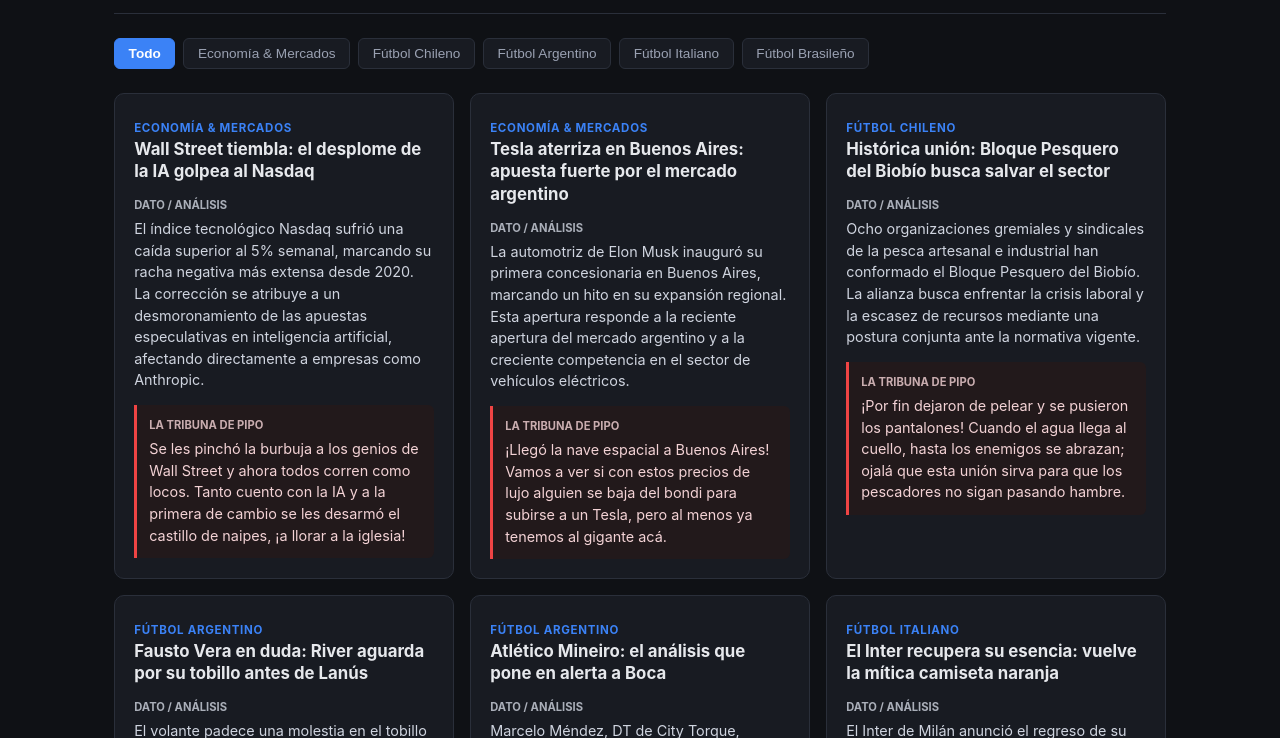
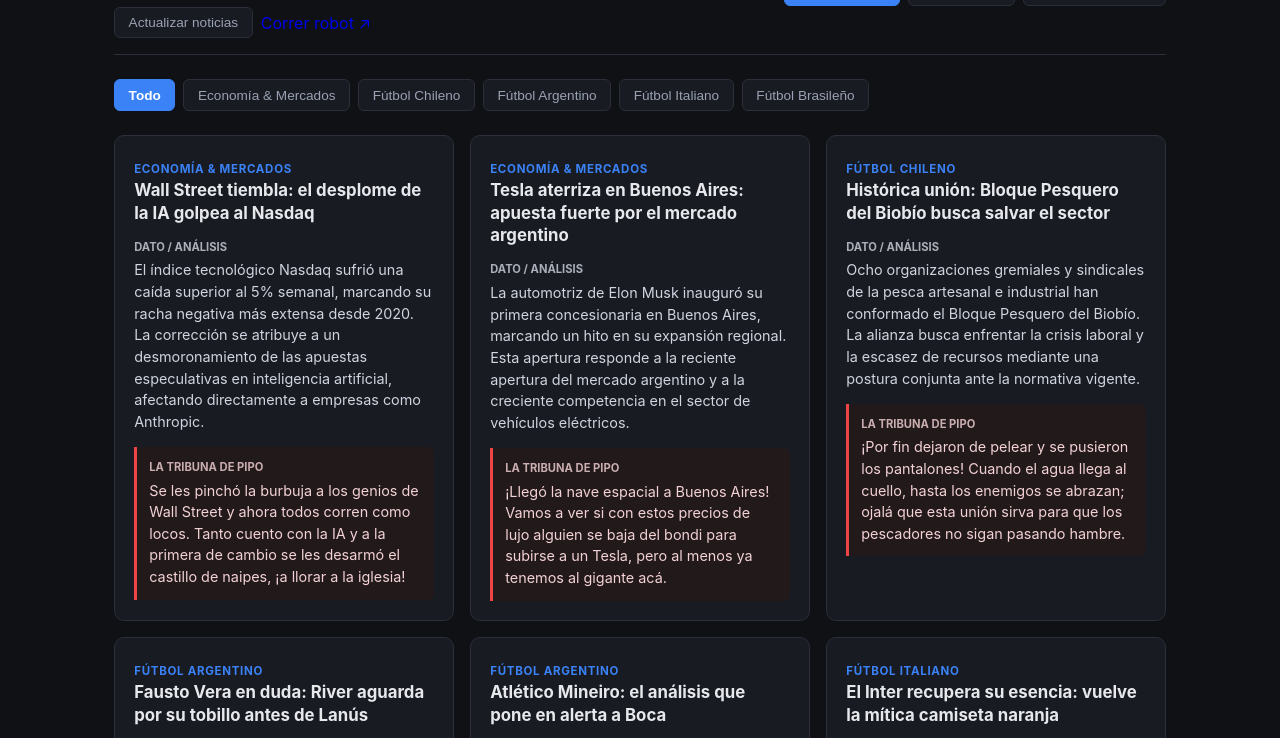
Before and after one commit to cokereyaicardi/Pipo, a plain HTML site: page index.html in a window 1280 px wide. Shown: the part 81-819 px from the top of the page. Drawn offline with Linux system fonts and the light colour scheme.

Commit message:
Update index.html

```diff
--- a/index.html
+++ b/index.html
@@ -11,6 +11,18 @@
     <div>
       <h1>RADAR DE PIPO</h1>
       <p id="last-updated" class="subtitle">Pipo está revisando la pizarra...</p>
+      <div class="action-bar" style="display: flex; gap: 8px; flex-wrap: wrap; margin-top: 10px;">
+        <button id="refresh-btn" type="button" class="mode-btn">Actualizar noticias</button>
+        <a
+          href="https://github.com/cokereyaicardi/Pipo/actions/workflows/actualizar.yml"
+          target="_blank"
+          rel="noopener noreferrer"
+          class="mode-btn"
+          style="text-decoration: none; display: inline-flex; align-items: center;"
+        >
+          Correr robot ↗
+        </a>
+      </div>
     </div>
     <div class="mode-switch">
       <button class="mode-btn active" data-mode="all">Ambos tonos</button>
```
